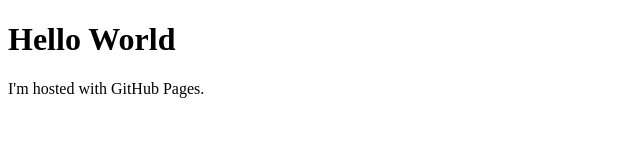
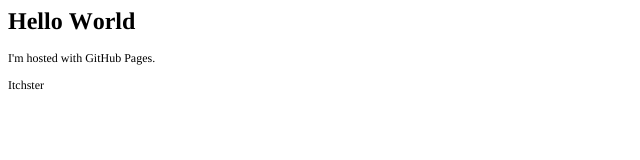
Before and after one commit to Itchster/Itchster.github.io, a plain HTML site: page index.html in a window 1280 px wide. Shown: the whole page, without its empty margins (0-640 px from the left). Drawn offline with Linux system fonts and the light colour scheme.

Commit message:
Update index.html

```diff
--- a/index.html
+++ b/index.html
@@ -1,7 +1,19 @@
-<!DOCTYPE html>
+<!DOCTYPE html PUBLIC "-//W3C//DTD HTML 4.01//EN" "http://www.w3.org/TR/html4/strict.dtd">
 <html>
+<head>
+  <meta http-equiv="Content-Type" content="text/html; charset=utf-8">
+  <meta http-equiv="Content-Style-Type" content="text/css">
+  <title></title>
+  <meta name="Generator" content="Cocoa HTML Writer">
+  <meta name="CocoaVersion" content="2575.3">
+  <style type="text/css">
+    p.p2 {margin: 0.0px 0.0px 12.0px 0.0px; font: 12.0px Times; -webkit-text-stroke: #000000}
+    span.s1 {font-kerning: none}
+  </style>
+</head>
 <body>
-<h1>Hello World</h1>
-<p>I'm hosted with GitHub Pages.</p>
+<h1 style="margin: 0.0px 0.0px 16.1px 0.0px; font: 24.0px Times; -webkit-text-stroke: #000000"><span class="s1"><b>Hello World</b></span></h1>
+<p class="p2"><span class="s1">I'm hosted with GitHub Pages.</span></p>
+<p class="p2"><span class="s1">Itchster</span></p>
 </body>
 </html>
```
